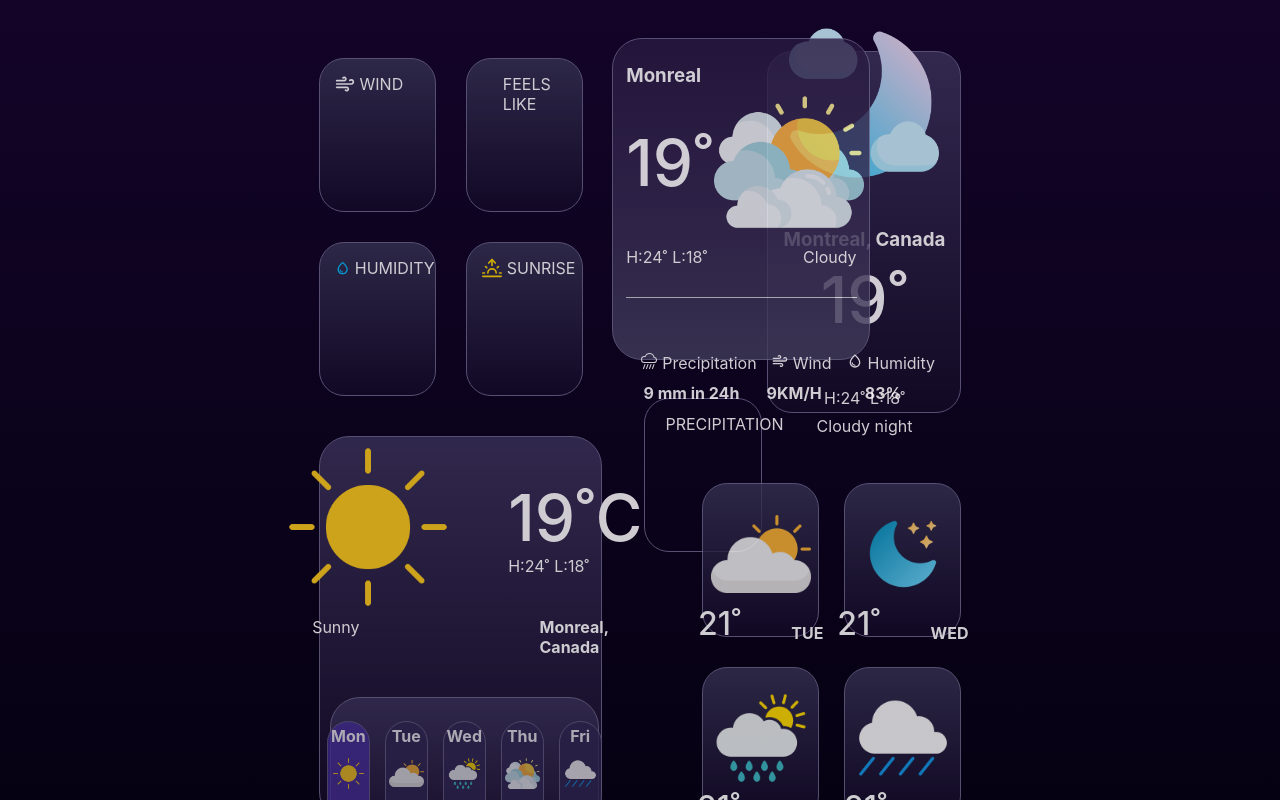
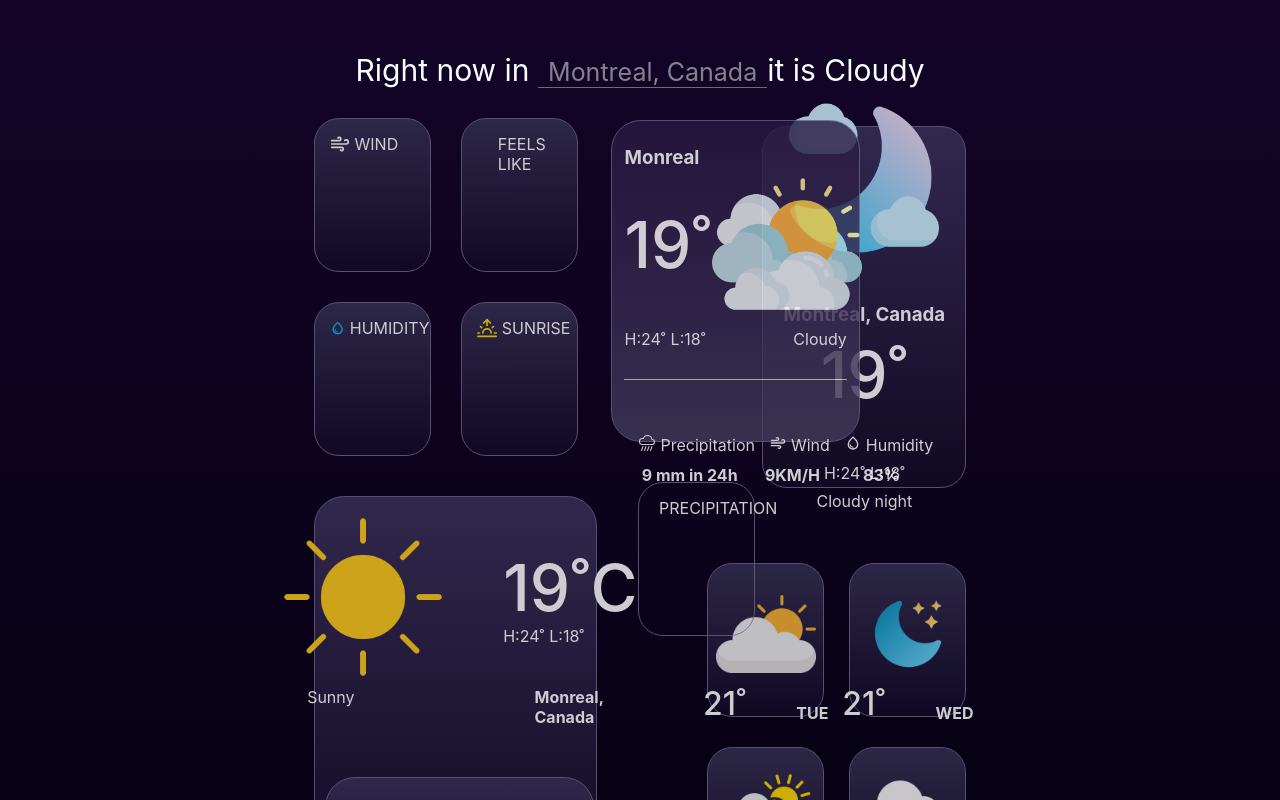
Before and after one commit to lontsimesmer/weather, a React (Create React App) app: page / in a window 1280 px wide. Shown: the top 800 px of the page. Built offline with nearby package versions, Linux system fonts and the light colour scheme; some icons are missing.

Commit message:
add design, styles with icons

```diff
--- a/src/App.css
+++ b/src/App.css
@@ -1,35 +1,50 @@
 .App {
+  align-items: center;
   background: linear-gradient(to bottom, #130428, #050112);
   color: #fff;
   display: flex;
   flex-direction: column;
-  /* height: 120vh; */
+  height: 120vh;
+  gap: 20px;
   justify-content: center;
 }
 
 .App-container {
   align-items: center;
   display: flex;
-  gap: 100px;
+  gap: 110px;
   justify-content: center;
   min-height: 100vh;
 }
 
+.search-area {
+  color: #f5fffa;
+  font-size: 30px;
+}
+
+.search {
+  border-bottom: 1px solid #ccc;
+  font-size: 25px;
+  min-width: 2vw;
+  opacity: 0.5;
+  outline: none;
+  padding: 0 10px;
+}
+
 .centralBox {
   background: linear-gradient(to bottom, #291a41, #35294f, #423d5c);
-  /* backdrop-filter: blur(8px);
-  background-color: rgba(255, 255, 255, 0.2); */
   border: 1px solid #6a6488;
   border-radius: 30px;
-  bottom: 55%;
+  bottom: 0;
   display: flex;
   flex-direction: column;
   gap: 15px;
   height: 40vh;
-  right: 32%;
+  right: 32.8%;
   opacity: 0.8;
   position: absolute;
-  width: 20vw;
+  top: 15%;
+  width: 19.3vw;
   z-index: 1;
 }
 
@@ -88,14 +103,14 @@
   flex-direction: column;
   gap: 40px;
   justify-content: center;
-  margin-top: 58px;
+  /* margin-top: 58px; */
 }
 
 .MainContent {
   align-items: flex-end;
   display: flex;
   flex-direction: column;
-  gap: 70px;
+  gap: 75px;
   justify-content: center;
 }
 
@@ -144,12 +159,13 @@
 .smallBox1 {
   border: 1px solid #6a6488;
   border-radius: 25px;
-  bottom: 31%;
+  bottom: 20.5%;
   height: 19vh;
   opacity: 0.8;
   position: absolute;
-  right: 40.5%;
+  right: 41%;
   width: 9vw;
+  z-index: 1;
 }
 
 .Box {
@@ -162,9 +178,9 @@
   gap: 50px;
   height: 45vh;
   justify-content: center;
-  margin-top: 50px;
+  margin-top: 10px;
   opacity: 0.8;
-  width: 15vw;
+  width: 15.8vw;
 }
 
 .descTemp {
@@ -185,7 +201,7 @@
   background: linear-gradient(to bottom, #3a3259, #281e40, #130b25);
   border: 1px solid #6a6488;
   border-radius: 30px;
-  height: 48vh;
+  height: 50vh;
   opacity: 0.8;
   width: 22vw;
 }
@@ -195,7 +211,7 @@
   display: flex;
   gap: 50px;
   justify-content: center;
-  /* padding-top: 10px; */
+  padding-top: 10px;
 }
 
 .tempStats {
@@ -228,7 +244,7 @@
   height: 22vh;
   justify-content: center;
   margin-left: 10px;
-  margin-top: 40px;
+  margin-top: 50px;
   width: 20.9vw;
 }
 
--- a/src/App.jsx
+++ b/src/App.jsx
@@ -15,13 +15,13 @@ import sunshine from './images/sunny.png';
 function App() {
   return (
     <div className="App">
-      {/* <span>
+      <span className="search-area">
         Right now in{' '}
         <span className="search" contentEditable="true">
-          Montreal
-        </span>{' '}
+          Montreal, Canada
+        </span>
         it is Cloudy
-      </span> */}
+      </span>
       <div className="App-container">
         <div className="centralBox">
           <div className="Element1">
```
